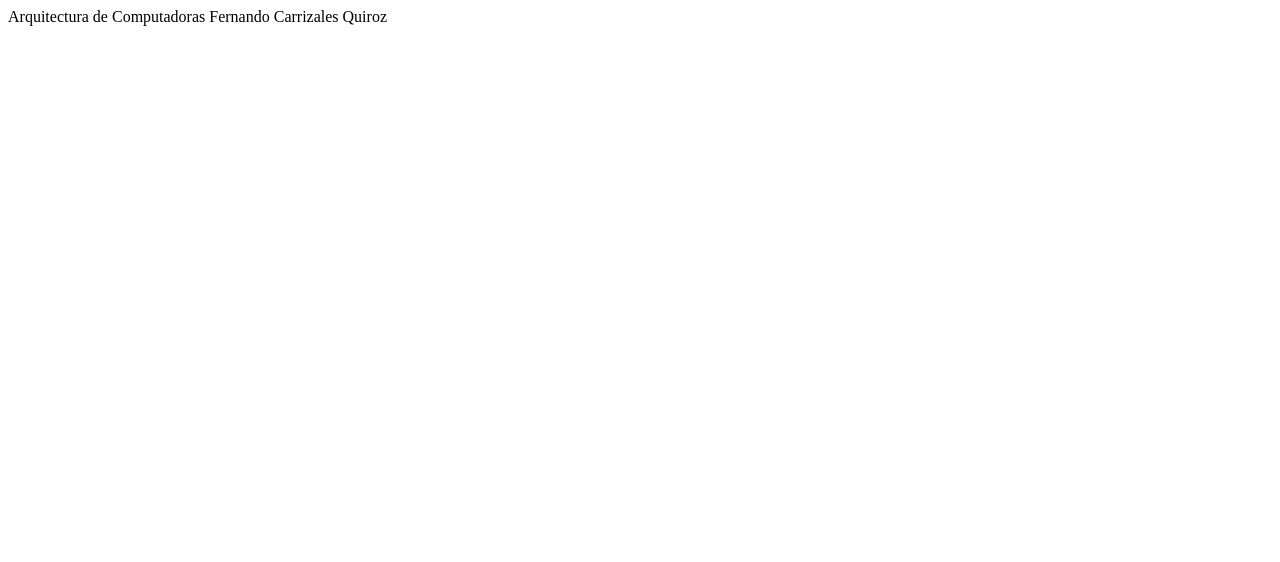
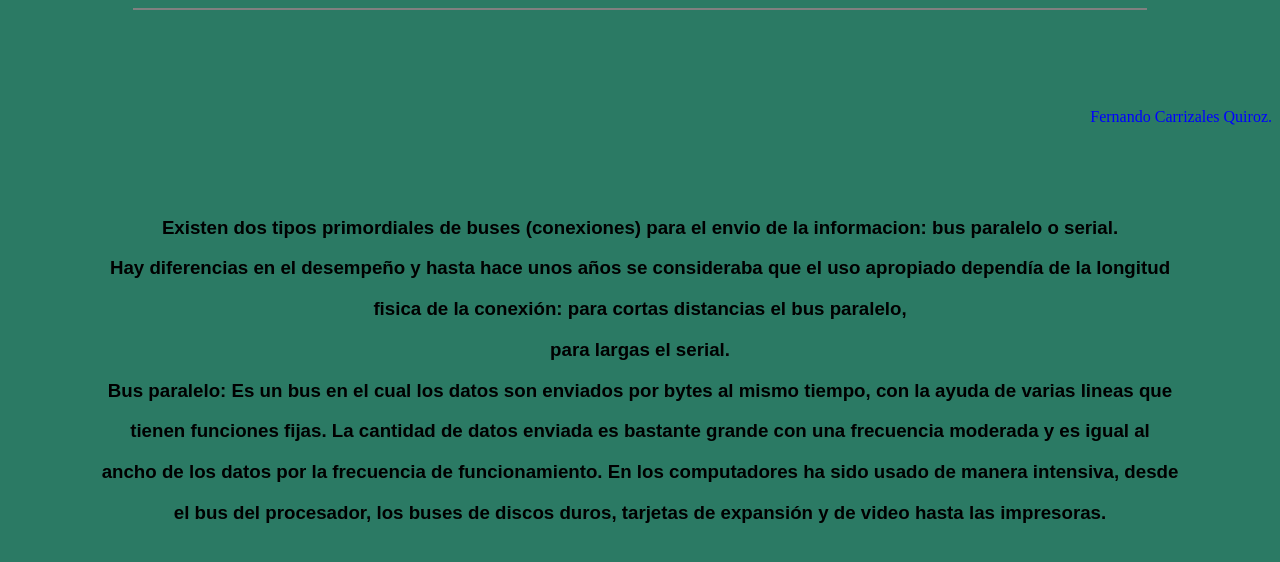
Before and after one commit to fercq/ProyectoArquitectura, a plain HTML site: page index.html in a window 1280 px wide. Drawn offline with Linux system fonts and the light colour scheme.

Commit message:
agregando index.html

```diff
--- a/index.html
+++ b/index.html
@@ -1,2 +1,31 @@
-Arquitectura de Computadoras
-Fernando Carrizales Quiroz
+<html>
+<head>
+<title></title>
+</head>
+<body bgcolor="#2B7A64">
+<hr align="center" width="80%" noshade>
+<br>
+<br>
+<br>
+<br>
+<br>
+<div align="right">
+<font color="blue" size="3"> Fernando Carrizales Quiroz.</font>
+</div>
+<br>
+<br>
+<br>
+<br>
+<H3>
+<font face="Arial" align="center">
+<p>Existen dos tipos primordiales de buses (conexiones) para el envio de la informacion: bus paralelo o serial.</p>
+<p>Hay diferencias en el desempeño y hasta hace unos años se consideraba que el uso apropiado dependía de la longitud</p>
+<p>fisica de la conexión: para cortas distancias el bus paralelo,</p>
+<p>para largas el serial.</p>
+<p>Bus paralelo: Es un bus en el cual los datos son enviados por bytes al mismo tiempo, con la ayuda de varias lineas que</p>
+<p>tienen funciones fijas. La cantidad de datos enviada es bastante grande con una frecuencia moderada y es igual al</p>
+<p>ancho de los datos por la frecuencia de funcionamiento. En los computadores ha sido usado de manera intensiva, desde</p>
+<p>el bus del procesador, los buses de discos duros, tarjetas de expansión y de video hasta las impresoras.</p>
+</H3>
+</body>
+</html>
```
